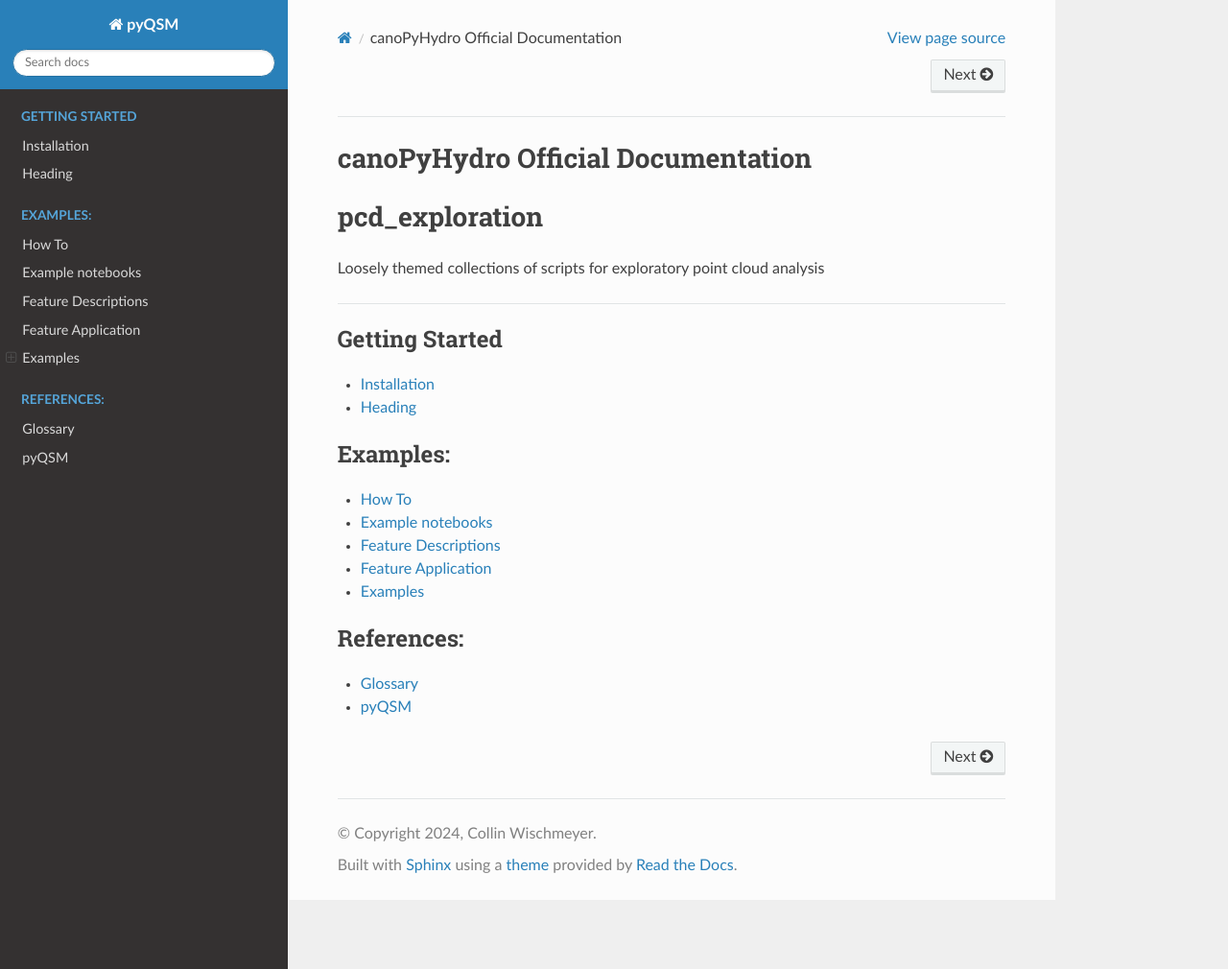
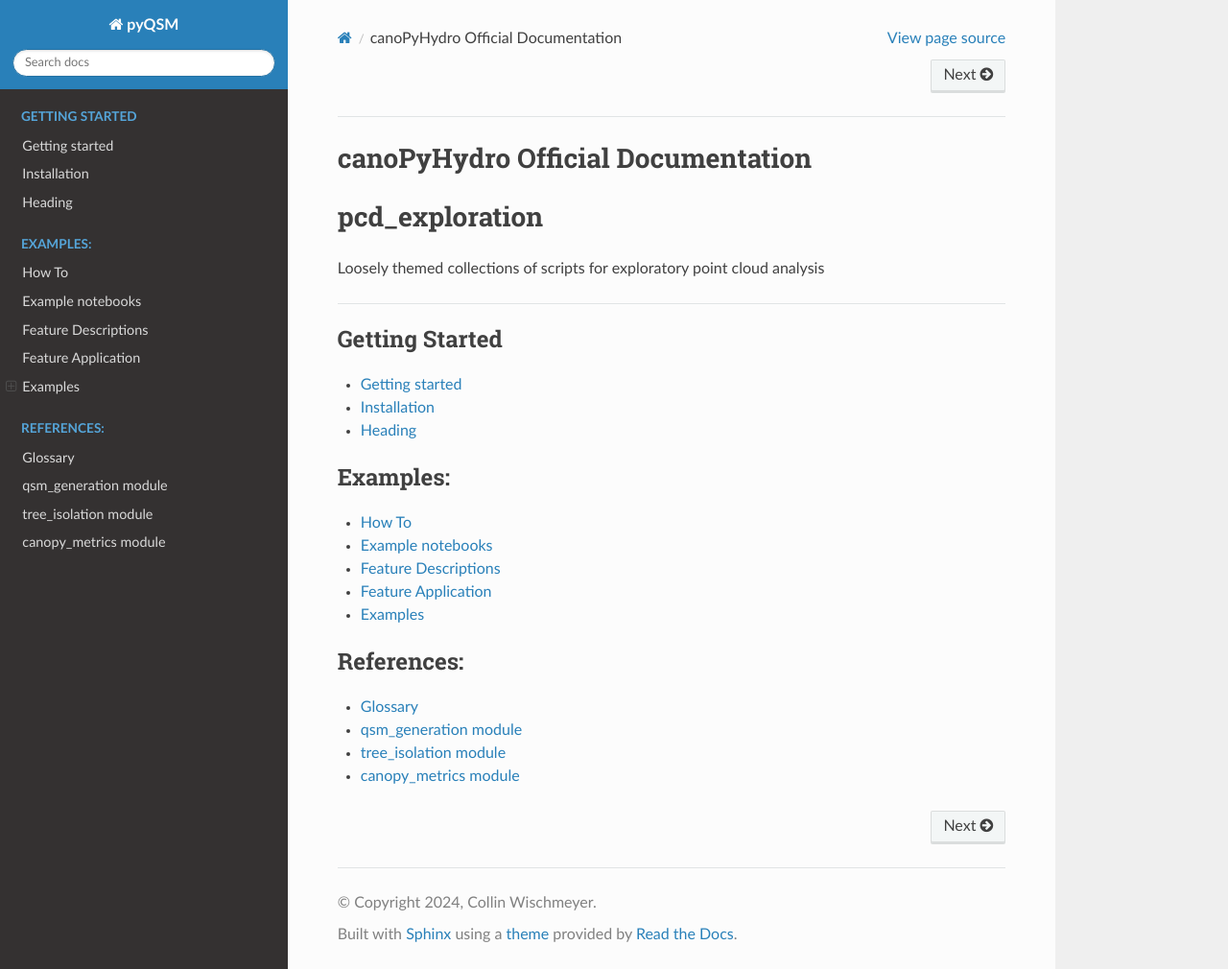
Before and after one commit to wischmcj/pyQSM, a Sphinx documentation site: the page built from docs/source/index.md, in a window 1280 px wide and 1010 px high. Shown: the whole window at 96% size. Built offline with Sphinx 7.4.7 and the Read the Docs theme 3.1.0, drawn with Linux system fonts in a browser that asks for light colours; pages that are not in the unit, such as notebooks, are missing from menus.

````diff
--- a/docs/source/index.md
+++ b/docs/source/index.md
@@ -23,6 +23,8 @@ examples/examples_index.md
 :maxdepth: 1
 :caption: References:
 glossary.rst
-modules.rst
+qsm_generation.rst
+tree_isolation.rst
+canopy_metrics.rst
 
 ```
--- a/docs/source/modules.rst
+++ b/docs/source/modules.rst
@@ -1,7 +1,10 @@
 pyQSM
-===========
+=====
 
 .. toctree::
    :maxdepth: 4
 
-   pyQSM
+   canopy_metrics
+   qsm_generation
+   set_config
+   tree_isolation
--- a/docs/source/qsm_generation.rst
+++ b/docs/source/qsm_generation.rst
@@ -1,7 +1,7 @@
 qsm\_generation module
 ======================
 
-.. automodule:: qsm_generation
+.. automodule:: pyQSM.qsm_generation
    :members:
    :undoc-members:
    :show-inheritance:
````
Also changed, not shown: docs/docs_generation_process.md (added, +24 -0 lines), docs/source/getting_started.md (+1 -1 lines), docs/source/set_config.rst (deleted, +0 -7 lines).
